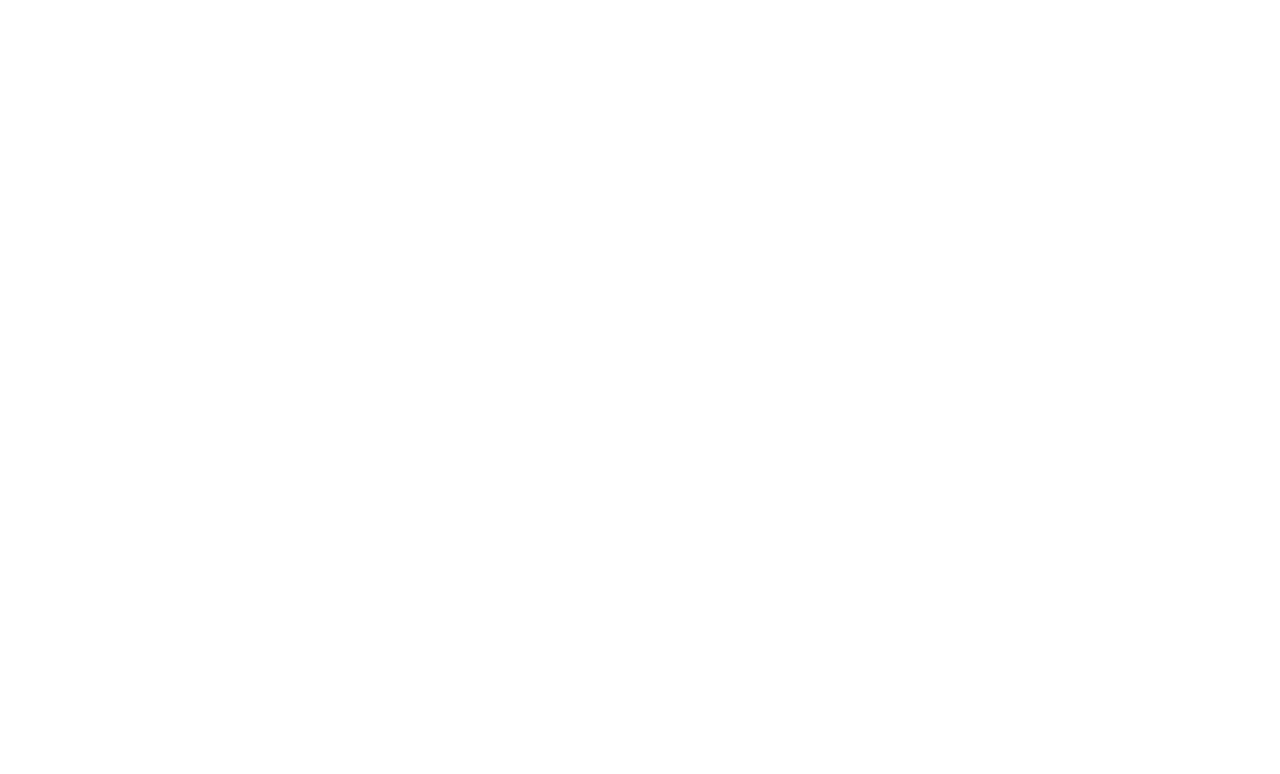
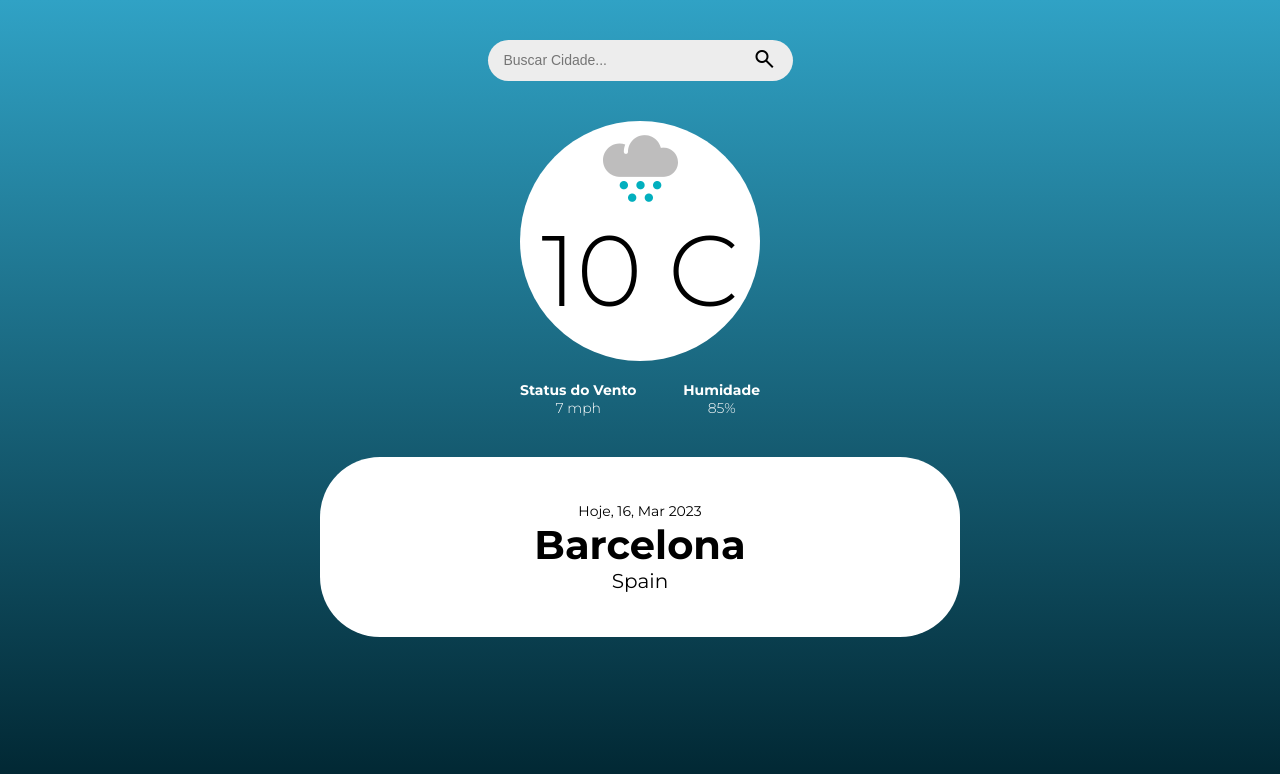
Before and after one commit to ClecioSousa00/Clima-Tempo, a plain HTML site: page index.html in a window 1280 px wide. Drawn offline with nearby package versions, Linux system fonts and the light colour scheme.

Commit message:
tela completa

```diff
--- /dev/null
+++ b/css/search-box.css
@@ -0,0 +1,32 @@
+nav{
+    padding-top: 4rem;
+}
+.form__search-box{
+    background-color: var(--bg-search-box);
+    max-width: 30.5rem;
+    padding: 0.7rem 1.6rem;
+    border-radius: 5rem;
+    display: flex;
+    align-items: center;
+    justify-content: space-between;
+    margin: 0 auto;
+}
+
+.form__search-box__input{
+    width: 100%;
+    background-color: transparent;
+    border: none;
+    outline: none;
+}
+.form__search-box__input::placeholder{
+    font-weight: 400;
+    font-size: 1.4rem;
+
+}
+
+.form__search-box__btn{
+    background-color: transparent;
+    border: none;
+    outline: none;
+    cursor: pointer;
+}
--- /dev/null
+++ b/css/section.css
@@ -0,0 +1,94 @@
+
+.container{
+    max-width: 24rem;
+    margin: 0 auto;
+    margin-bottom: 4rem;
+
+}
+
+.container__wether{
+    width: 24rem;
+    height: 24rem;
+    background-color: #fff;
+    border-radius: 50%;
+    padding-top: 1rem;
+    text-align: center;
+    margin-bottom: 2rem;
+
+}
+
+.container__wether strong{
+   font-size: 10rem;
+   font-weight: 300;
+   display: block;
+}
+
+
+.container__wether__conditions{
+    display: flex;
+    align-items: center;
+    justify-content: space-between;
+}
+
+.conditions__text span{
+    display: block;
+    text-align: center;
+    color: #fff;
+    font-size: 1.4rem;
+}
+
+.conditions__text span:first-child{
+    font-weight: 700;
+}
+
+.conditions__text span:last-child{
+    font-weight: 300;
+}
+
+.city{
+    display: flex;
+    justify-content: center;
+    align-items: center;
+    flex-direction: column;
+    background-color: #fff;
+    border-radius: 6rem 6rem 0 0;
+    height: 22rem;
+    width: 100%;
+
+}
+
+.city span:first-child{
+    font-size: 1.4rem;
+    font-weight: 400;
+}
+.city strong{
+    font-size: 4rem;
+    font-weight: 700;
+}
+.city span:last-child{
+    font-size: 2rem;
+    font-weight: 400;
+}
+
+@media screen and (min-width: 768px) and (max-width: 992px){
+    .city{
+        width: 65%;
+        margin: 0 auto;
+        border-radius: 6rem;
+    }
+}
+@media screen and (min-width: 993px) and (max-width: 1024px){
+    .city{
+        width: 65%;
+        margin: 0 auto;
+        border-radius: 6rem;
+    }
+}
+@media screen and (min-width: 1025px) {
+    .city{
+        width: 50%;
+        margin: 0 auto;
+        border-radius: 6rem;
+        height: 18rem;
+    }
+}
--- a/css/style.css
+++ b/css/style.css
@@ -0,0 +1,46 @@
+
+@import url('https://fonts.googleapis.com/css2?family=Montserrat:wght@300;400;700&display=swap');
+@import url('search-box.css');
+@import url('section.css');
+*{
+    margin: 0;
+    padding: 0;
+    box-sizing: border-box;
+}
+
+:root{
+    --bg-search-box: #EDEDED;
+}
+
+html{
+    font-size: 62.5%;
+    font-family: 'Montserrat', sans-serif;
+}
+
+body{
+    height: 100vh;
+    background: linear-gradient(180deg, #30A2C5 0%, rgba(255, 255, 255, 0) 100%), #00242F;
+    display: flex;
+    flex-direction: column;
+    justify-content: space-between;
+}
+
+
+@media screen and (min-width: 768px) and (max-width: 992px){
+    body{
+        gap: 4rem;
+        justify-content: flex-start;
+    }
+}
+@media screen and (min-width: 993px) and (max-width: 1024px){
+    body{
+        gap: 4rem;
+        justify-content: flex-start;
+    }
+}
+@media screen and (min-width: 1025px){
+    body{
+        gap: 4rem;
+        justify-content: flex-start;
+    }
+}
--- a/index.html
+++ b/index.html
@@ -5,8 +5,54 @@
     <meta http-equiv="X-UA-Compatible" content="IE=edge">
     <meta name="viewport" content="width=device-width, initial-scale=1.0">
     <title>Clima e Tempo</title>
+    <link rel="stylesheet" href="css/style.css">
+    <!-- google icons -->
+    <link rel="stylesheet" href="https://fonts.googleapis.com/css2?family=Material+Symbols+Outlined:opsz,wght,FILL,GRAD@48,200,0,0" />
+
 </head>
 <body>
+    <nav>
+        <form action="">
+            <div class="form__search-box">
+                <input class="form__search-box__input" type="text" placeholder="Buscar Cidade...">
+                <button class="form__search-box__btn" ><span class="material-symbols-outlined">search</span></button>
+            </div>
+        </form>
+    </nav>
 
+    <main>
+        <section>
+
+            <div class="container">
+
+                <div class="container__wether">
+                    <img src="image 4.png" alt="">
+                    <strong>10 C</strong>
+                </div>
+
+                <div class="container__wether__conditions">
+
+                    <div class="conditions__text">
+                        <span>Status do Vento</span>
+                        <span>7 mph</span>
+                    </div>
+                    <div class="conditions__text">
+                        <span>Humidade</span>
+                        <span>85%</span>
+                    </div>
+
+                </div>
+            </div>
+
+            <div class="city">
+                <span>Hoje, 16, Mar 2023</span>
+                <strong>Barcelona</strong>
+                <span>Spain</span>
+            </div>
+
+        </section>
+
+
+    </main>
 </body>
 </html>
```
Also changed, not shown: image 4.png (added).
